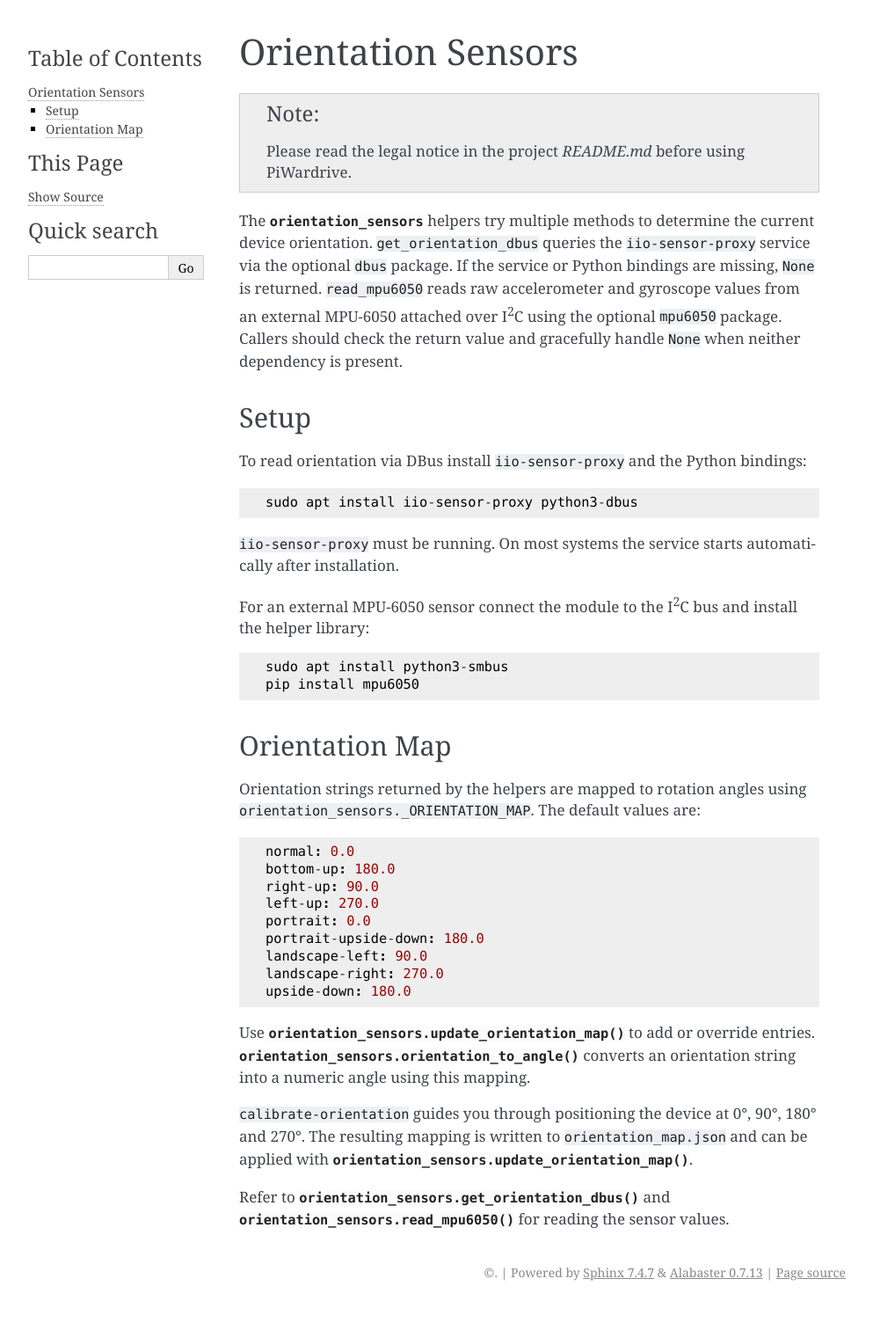
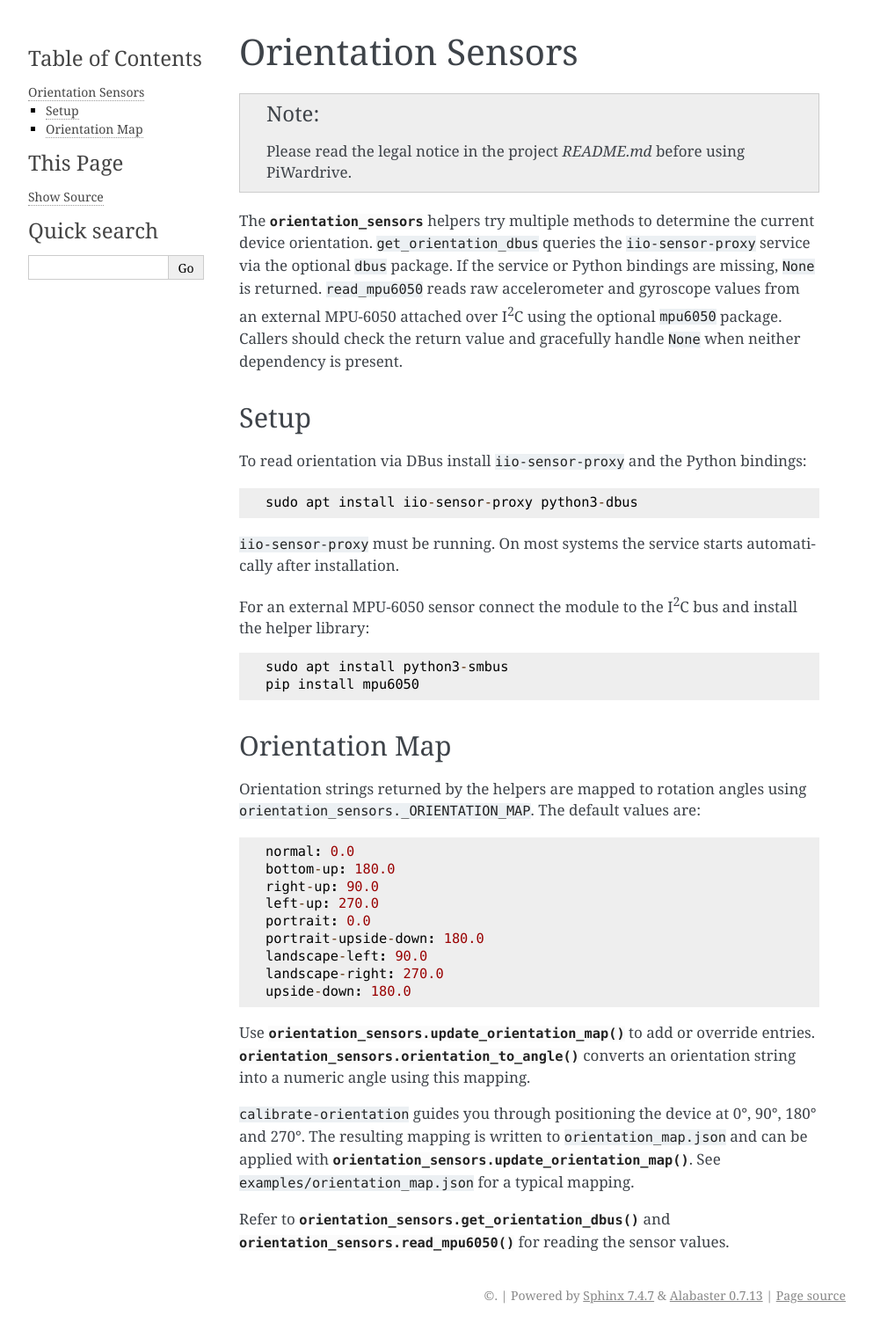
Before and after one commit to Trashytalk/piwardrive, a Sphinx documentation site: the page built from docs/orientation.rst, in a window 1280 px wide. Shown: the whole page at 88% size, without its empty margins (148-1141 px from the left). Built offline with Sphinx 7.4.7, drawn with Linux system fonts in a browser that asks for light colours; before the commit the page ends 1486 px from its top, so only the background shows below that.

Commit message:
Add orientation mapping example

```diff
--- a/docs/orientation.rst
+++ b/docs/orientation.rst
@@ -49,7 +49,8 @@ string into a numeric angle using this mapping.
 ``calibrate-orientation`` guides you through positioning the device at
 0°, 90°, 180° and 270°.  The resulting mapping is written to
 ``orientation_map.json`` and can be applied with
-:func:`orientation_sensors.update_orientation_map`.
+:func:`orientation_sensors.update_orientation_map`.  See
+``examples/orientation_map.json`` for a typical mapping.
 
 Refer to :func:`orientation_sensors.get_orientation_dbus` and
 :func:`orientation_sensors.read_mpu6050` for reading the sensor values.
```
Also changed, not shown: 1 other file.
